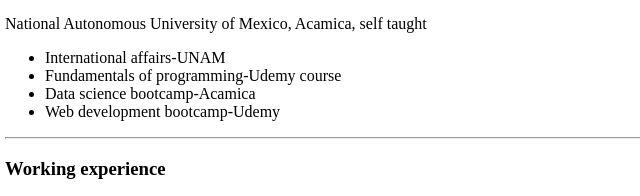
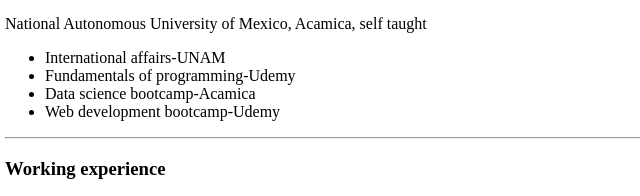
Before and after one commit to BrunoE-12/cv, a plain HTML site: page index.html in a window 1280 px wide. Shown: the part 308-504 px from the top of the page, 3-643 px from the left. Drawn offline with Linux system fonts and the light colour scheme.

Commit message:
Update index.html

```diff
--- a/index.html
+++ b/index.html
@@ -23,7 +23,7 @@
   <p>National Autonomous University of Mexico, Acamica, self taught</p>
   <ul>
     <li>International affairs-UNAM</li>
-    <li>Fundamentals of programming-Udemy course</li>
+    <li>Fundamentals of programming-Udemy</li>
     <li>Data science bootcamp-Acamica</li>
     <li>Web development bootcamp-Udemy</li>
   </ul>
```
